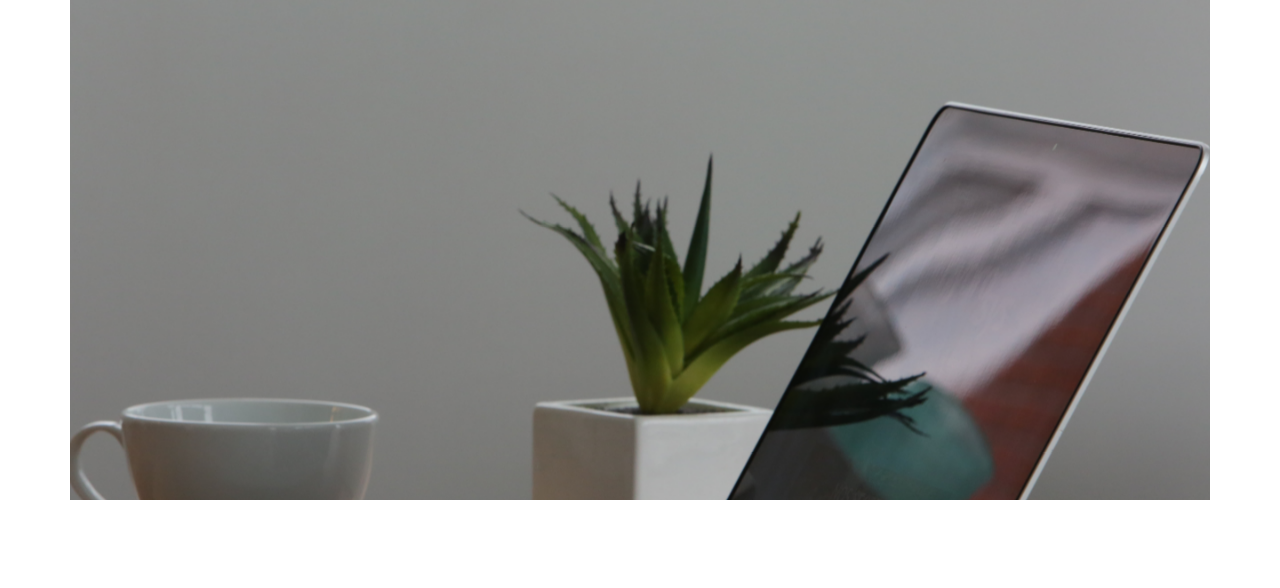
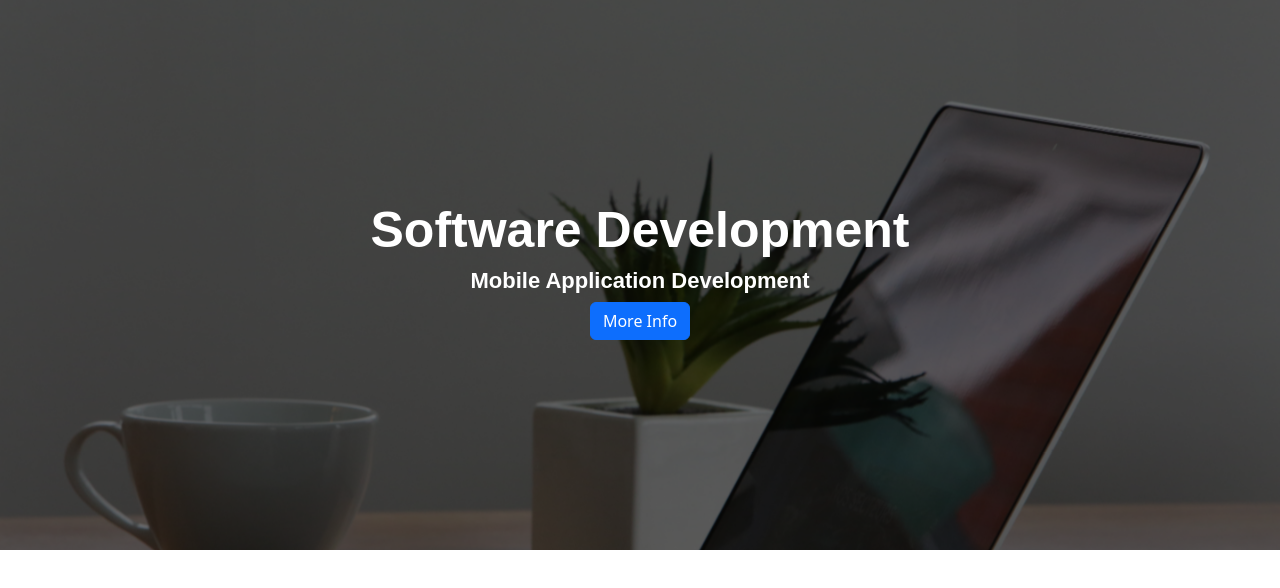
Before and after one commit to saifuldeveloper/react_basik_project, a React (Create React App) app: page / in a window 1280 px wide. Shown: the top 588 px of the page. Built offline with nearby package versions, Linux system fonts and the light colour scheme.

Commit message:
Top banner section Complete

```diff
--- a/public/index.html
+++ b/public/index.html
@@ -20,7 +20,7 @@
   </head>
   <body>
     <noscript>You need to enable JavaScript to run this app.</noscript>
-    <div id="root">
+    <div  style="width:100%;" id="root">
 
 
     </div>
--- a/src/App.js
+++ b/src/App.js
@@ -1,13 +1,12 @@
 import React  from "react";
 import TopBanner from "./components/TopBanner/TopBanner";
-
-
-
 
 function App() {
   return (
     <div>
+
     <TopBanner />
+
     </div>
   );
 }
--- a/src/asset/css/custom.css
+++ b/src/asset/css/custom.css
@@ -3,7 +3,30 @@
     background-repeat: no-repeat;
     background-size: cover;
     background-position: center;
-    min-height: 500px;
+    min-height: 550px;
     background-attachment: fixed;
 
 }
+.TopBannerOverlay {
+    background-color: rgba(0, 0, 0, 0.5);
+    min-height: 550px;
+    padding: absolute;
+    width: 100%;
+}
+.TopContent {
+    padding-top: 200px;
+}
+.TopTitle {
+    font-family:'Montserrat ', sans-serif;
+    font-size: 50px;
+    color:#fff;
+    font-weight: 700;
+    text-align: center;
+}
+.TopSubTitle {
+    font-family:'Raleway ', sans-serif;
+    font-size: 22px;
+    color:#fff;
+    font-weight: 600;
+    text-align: center;
+}
--- a/src/components/TopBanner/TopBanner.js
+++ b/src/components/TopBanner/TopBanner.js
@@ -1,19 +1,26 @@
-import React, { Component, Fragment } from 'react'
-import '../../asset/css/custom.css';
-import '../../asset/css/bootstrap.min.css';
-import { Container } from "react-bootstrap";
-
+import React, { Component, Fragment } from "react";
+import "../../asset/css/custom.css";
+import "../../asset/css/bootstrap.min.css";
+import { Button, Col, Container, Row } from "react-bootstrap";
 
 export default class TopBanner extends Component {
   render() {
     return (
-        <Fragment>
-           <Container className="TopFixedBanner">
-
-           </Container>
-
-        </Fragment>
-
-    )
+      <Fragment>
+        <div className="TopFixedBanner">
+          <div className="TopBannerOverlay">
+            <Container className="TopContent">
+              <Row>
+                <Col className="text-center">
+                  <h1 className="TopTitle">Software Development</h1>
+                  <h4 className="TopSubTitle">Mobile Application Development</h4>
+                    <Button variant="primary">More Info</Button>
+                </Col>
+              </Row>
+            </Container>
+          </div>
+        </div>
+      </Fragment>
+    );
   }
 }
```
